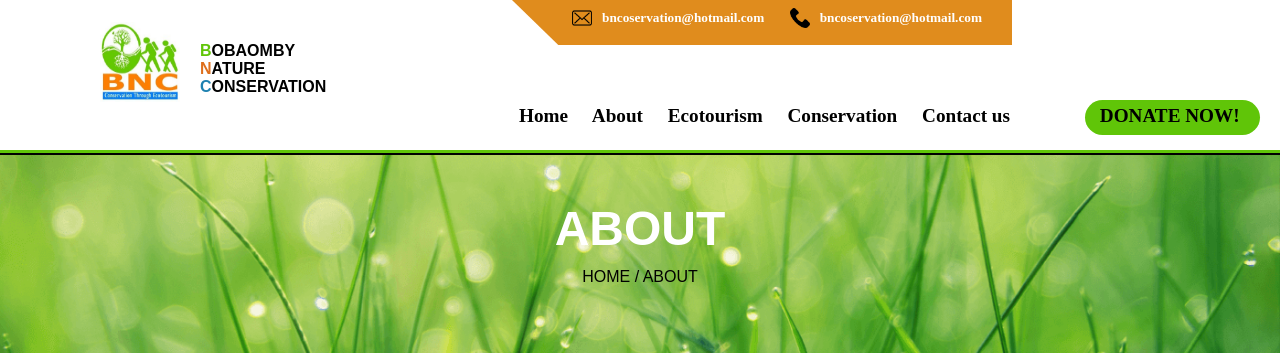
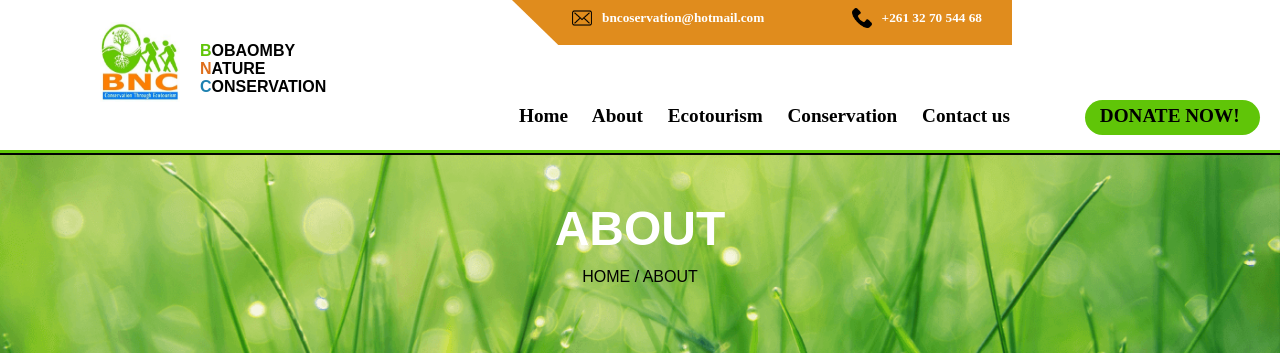
Before and after one commit to marcrachid/bnc, a Django app: page /about/ in a window 1280 px wide. Shown: the top 357 px of the page. Run offline with Django 3.2, Linux system fonts and the light colour scheme.

Commit message:
version1

```diff
--- a/about/templates/about/index.html
+++ b/about/templates/about/index.html
@@ -26,7 +26,7 @@
                 </div>
                 <div class="telephone">
                     <img src="{% static 'about/images/appel_telephonique.png' %}">
-                    <h5>bncoservation@hotmail.com</h5>
+                    <h5>+261 32 70 544 68</h5>
                 </div>
             </div>
             <div class="menu">
--- a/conservation/templates/conservation/index.html
+++ b/conservation/templates/conservation/index.html
@@ -26,7 +26,7 @@
                 </div>
                 <div class="telephone">
                     <img src="{% static 'conservation/images/appel_telephonique.png' %}">
-                    <h5>bncoservation@hotmail.com</h5>
+                    <h5>+261 32 70 544 68</h5>
                 </div>
             </div>
             <div class="menu">
--- a/contactus/templates/contactus/index.html
+++ b/contactus/templates/contactus/index.html
@@ -27,7 +27,7 @@
                 </div>
                 <div class="telephone">
                     <img src="{% static 'contactus/images/appel_telephonique.png' %}">
-                    <h5>bncoservation@hotmail.com</h5>
+                    <h5>+261 32 70 544 68</h5>
                 </div>
             </div>
             <div class="menu">
--- a/ecotourism/templates/ecotourism/index.html
+++ b/ecotourism/templates/ecotourism/index.html
@@ -27,7 +27,7 @@
                 </div>
                 <div class="telephone">
                     <img src="{% static 'ecotourism/images/appel_telephonique.png' %}">
-                    <h5>bncoservation@hotmail.com</h5>
+                    <h5>+261 32 70 544 68</h5>
                 </div>
             </div>
             <div class="menu">
--- a/home/templates/home/index.html
+++ b/home/templates/home/index.html
@@ -27,7 +27,7 @@
                 </div>
                 <div class="telephone">
                     <img src="{% static 'home/images/appel_telephonique.png' %}">
-                    <h5>bncoservation@hotmail.com</h5>
+                    <h5>+261 32 70 544 68</h5>
                 </div>
             </div>
             <div class="menu">
```
